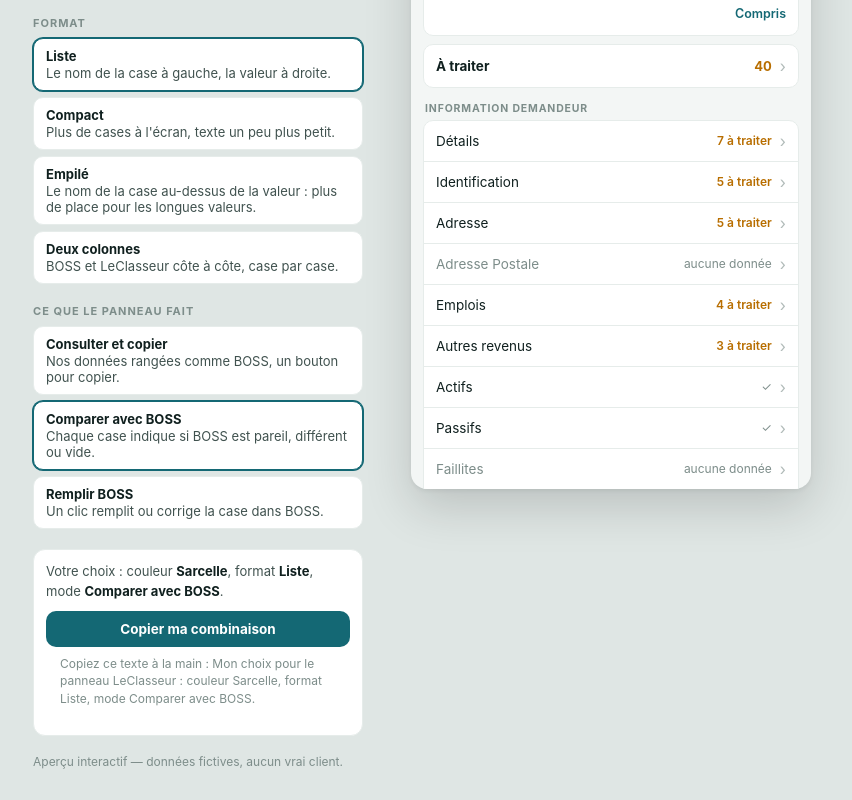
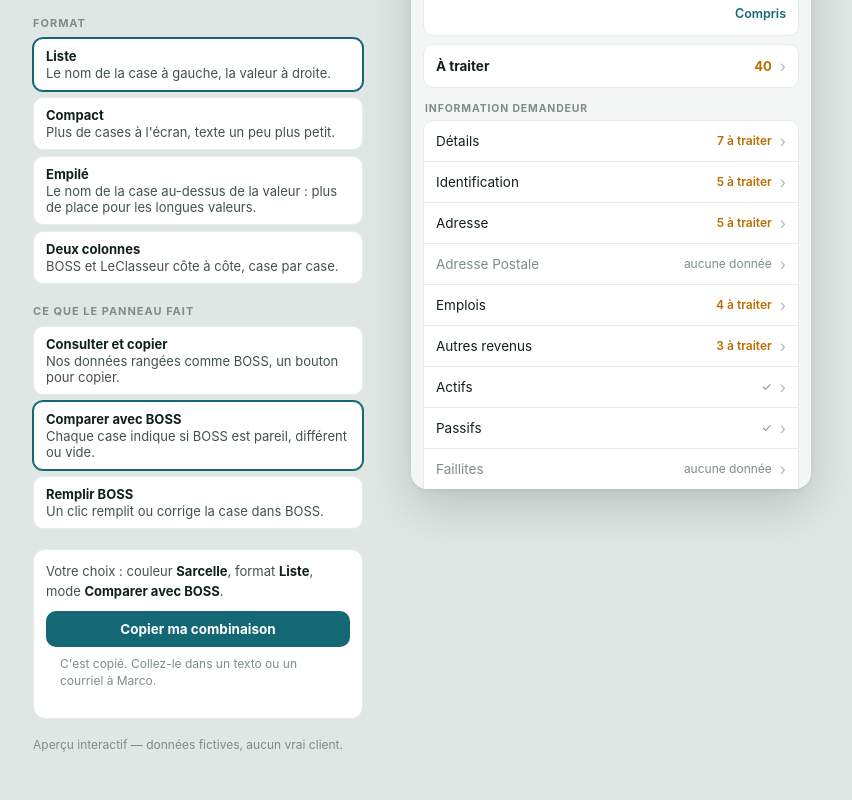
Before and after one commit to LeClasseur/apercu-panneau, a plain HTML site: page index.html in a window 1280 px wide. Both pictures are taken after a click on the button "Copier ma combinaison". Shown: the part 327-1127 px from the top of the page, without its empty margins (218-1070 px from the left). Drawn offline with Linux system fonts and the light colour scheme.

Commit message:
Copie de secours si le presse-papiers refuse
Co-Authored-By: Claude Opus 5.5 <noreply@anthropic.com>

```diff
--- a/index.html
+++ b/index.html
@@ -251,9 +251,12 @@ function controls() {
 }
 function comboParts() { return [THEMES.find((x) => x[0] === st.theme)[1], FORMATS.find((x) => x[0] === st.format)[1], MODES.find((x) => x[0] === st.mode)[1]]; }
 function comboText() { const [c, f, m] = comboParts(); return "Mon choix pour le panneau LeClasseur : couleur " + c + ", format " + f + ", mode " + m + "."; }
+function legacyCopy(text) {
+    return new Promise((ok, ko) => { const ta = document.createElement("textarea"); ta.value = text; ta.setAttribute("readonly", ""); ta.style.position = "fixed"; ta.style.opacity = "0"; document.body.append(ta); ta.select(); let done = false; try { done = document.execCommand("copy"); } catch (e) {} ta.remove(); done ? ok() : ko(); });
+}
 function copyText(text) {
-    if (navigator.clipboard && window.isSecureContext) return navigator.clipboard.writeText(text);
-    return new Promise((ok, ko) => { const ta = document.createElement("textarea"); ta.value = text; ta.style.position = "fixed"; ta.style.opacity = "0"; document.body.append(ta); ta.select(); const done = document.execCommand("copy"); ta.remove(); done ? ok() : ko(); });
+    if (navigator.clipboard && window.isSecureContext) return navigator.clipboard.writeText(text).catch(() => legacyCopy(text));
+    return legacyCopy(text);
 }
 document.getElementById("combo-copy").onclick = () => {
     const b = document.getElementById("combo-copy"), h = document.getElementById("combo-hint"), text = comboText();
```
